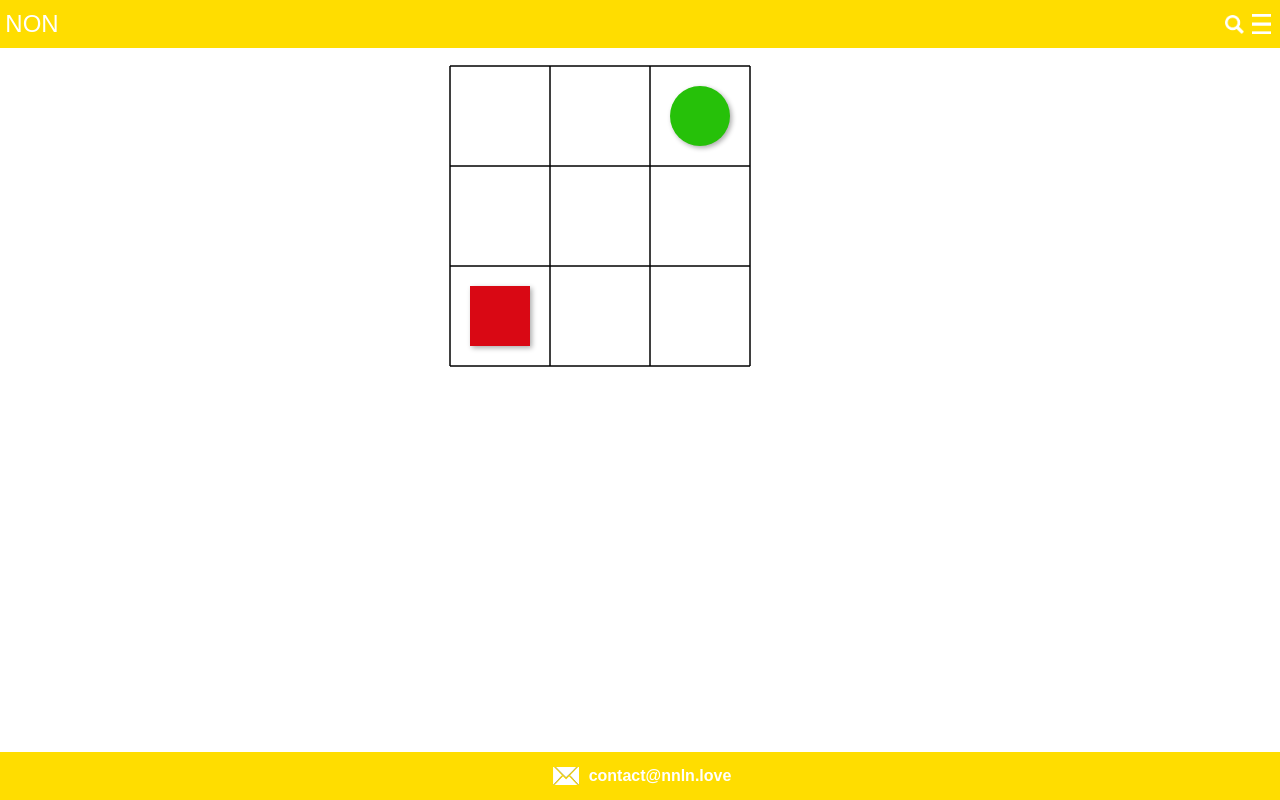
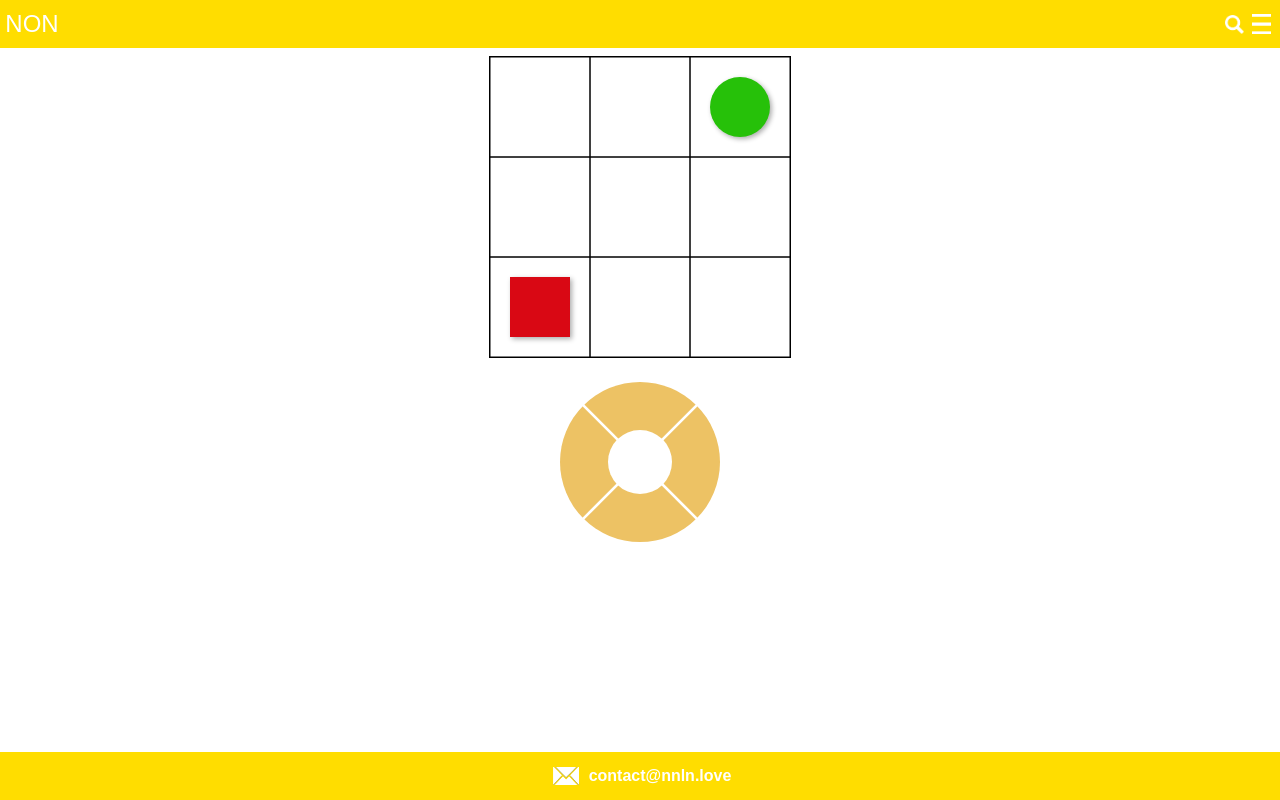
Before and after one commit to 2nonnon/show, a Vue app: page /game in a window 1280 px wide. Built offline with nearby package versions, Linux system fonts and the light colour scheme.

Commit message:
add a control board

```diff
--- a/src/pages/game.vue
+++ b/src/pages/game.vue
@@ -1,6 +1,13 @@
 <template>
     <div class="wrapper center">
         <canvas id="game" ref="canvas">Your browser do not support canvas</canvas>
+        <div class="win" v-show="win">You win !</div>
+        <div class="board">
+            <div :class="['key', 'left', {'stop': win}]" @click="move('a')"></div>
+            <div :class="['key', 'up', {'stop': win}]" @click="move('w')"></div>
+            <div :class="['key', 'down', {'stop': win}]" @click="move('s')"></div>
+            <div :class="['key', 'right', {'stop': win}]" @click="move('d')"></div>
+        </div>
     </div>
 </template>
 
@@ -8,13 +15,14 @@
 import { ref } from "@vue/reactivity"
 import { watch } from "@vue/runtime-core"
 const canvas = ref(null)
+const win = ref(false)
 
 let ctx
 const createMap = (ctx, size = 100, n = 3) => {
     ctx.beginPath();
-    ctx.rect(10, 10, n * size, n * size)
-    for (let i = 10; i < n * size; i += size) {
-        for (let j = 10; j < n * size; j += size) {
+    // ctx.rect(0, 0, n * size, n * size)
+    for (let i = 0; i < n * size; i += size) {
+        for (let j = 0; j < n * size; j += size) {
             ctx.rect(i, j, size, size)
         }
     }
@@ -43,16 +51,17 @@ const getTarget = () => {
     const flag = location.x - target.x === -30 && location.y - target.y === -30
     if (flag) {
         window.removeEventListener('keypress', keypressHandler)
+        win.value = true
         console.log('you win')
     }
 }
 const location = {
-    x: 30,
-    y: 230
+    x: 20,
+    y: 220
 }
 const target = {
-    x: 260,
-    y: 60
+    x: 250,
+    y: 50
 }
 const directions = {
     'w': () => {
@@ -69,7 +78,7 @@ const directions = {
     }
 }
 const move = (key) => {
-    ctx.clearRect(location.x - 10, location.y - 10, 80, 80)
+    ctx.clearRect(location.x - 5, location.y - 5, 80, 80)
     directions[key]()
     createPlayer(ctx, location.x, location.y)
     getTarget()
@@ -80,16 +89,77 @@ const keypressHandler = (ev) => {
 }
 watch(canvas, () => {
     console.log(canvas)
-    canvas.value.width = '400'
-    canvas.value.height = '400'
+    canvas.value.width = '300'
+    canvas.value.height = '300'
     ctx = canvas.value.getContext('2d')
     createMap(ctx)
-    createTarget(ctx, 260, 60)
-    createPlayer(ctx, 30, 230)
+    createTarget(ctx, target.x, target.y)
+    createPlayer(ctx, location.x, location.y)
     window.addEventListener('keypress', keypressHandler)
 })
 
 </script>
 
 <style scoped>
+.wrapper {
+    flex-direction: column;
+    gap: 1.5rem 0;
+}
+#game {
+    border: 1px solid #000;
+    /* box-shadow: 2px 2px 5px 0 rgba(0, 0, 0, 0.33); */
+}
+.win {
+    font-size: 2rem;
+    font-weight: bold;
+    color: rgb(95, 255, 47);
+}
+.board {
+    position: relative;
+    height: 10rem;
+    width: 10rem;
+    border-radius: 50%;
+    overflow: hidden;
+    --key-color: rgb(237, 194, 100);
+}
+.board::after {
+    content: "";
+    display: block;
+    height: 4rem;
+    width: 4rem;
+    position: absolute;
+    background: #fff;
+    top: 50%;
+    left: 50%;
+    transform: translate(-50%, -50%);
+    border-radius: 50%;
+}
+.board .key {
+    position: absolute;
+    border-top: 8.2rem solid transparent;
+    border-left: 8.2rem solid var(--key-color);
+}
+.board .key.left {
+    left: -50%;
+    top: 50%;
+    transform: translateY(-50%) rotateZ(-135deg);
+}
+.board .key.right {
+    right: -50%;
+    top: 50%;
+    transform: translateY(-50%) rotateZ(45deg);
+}
+.board .key.up {
+    top: -50%;
+    left: 50%;
+    transform: translateX(-50%) rotateZ(-45deg);
+}
+.board .key.down {
+    bottom: -50%;
+    left: 50%;
+    transform: translateX(-50%) rotateZ(135deg);
+}
+.stop {
+    pointer-events: none;
+}
 </style>
```
